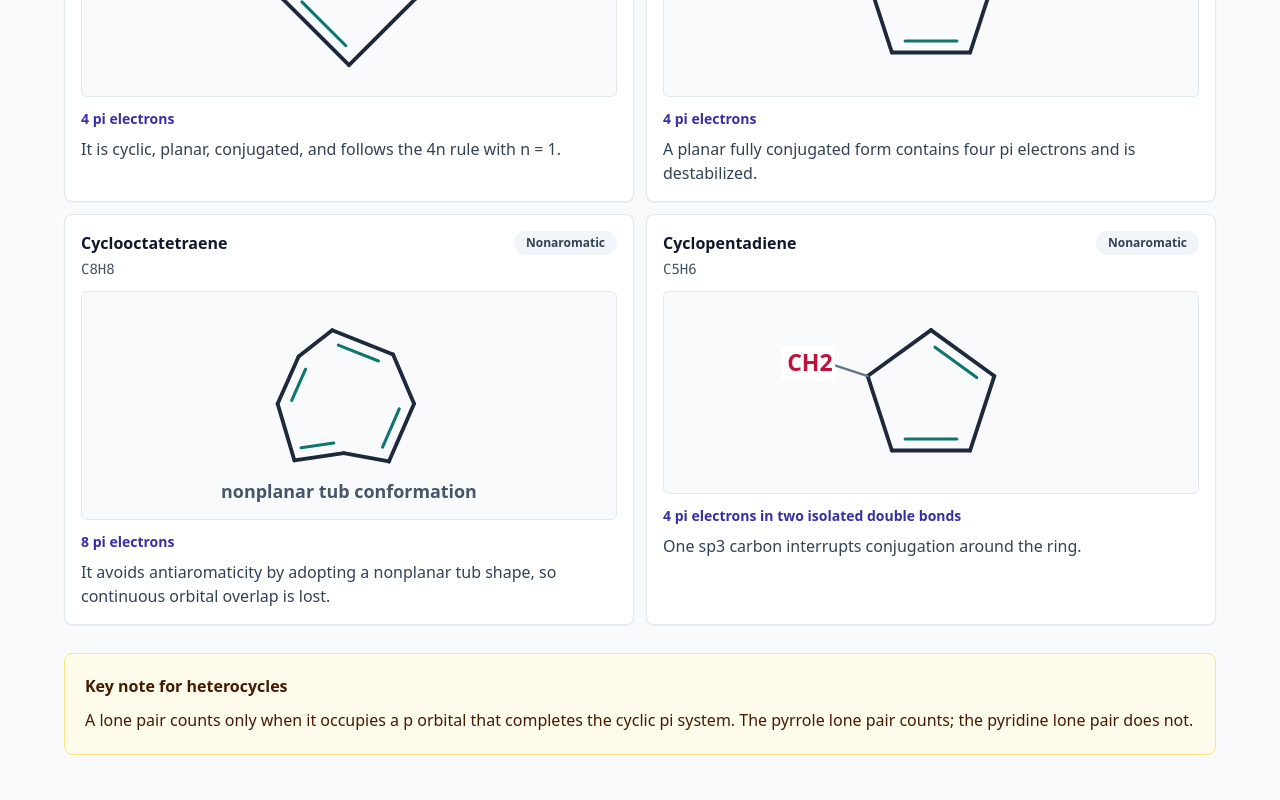
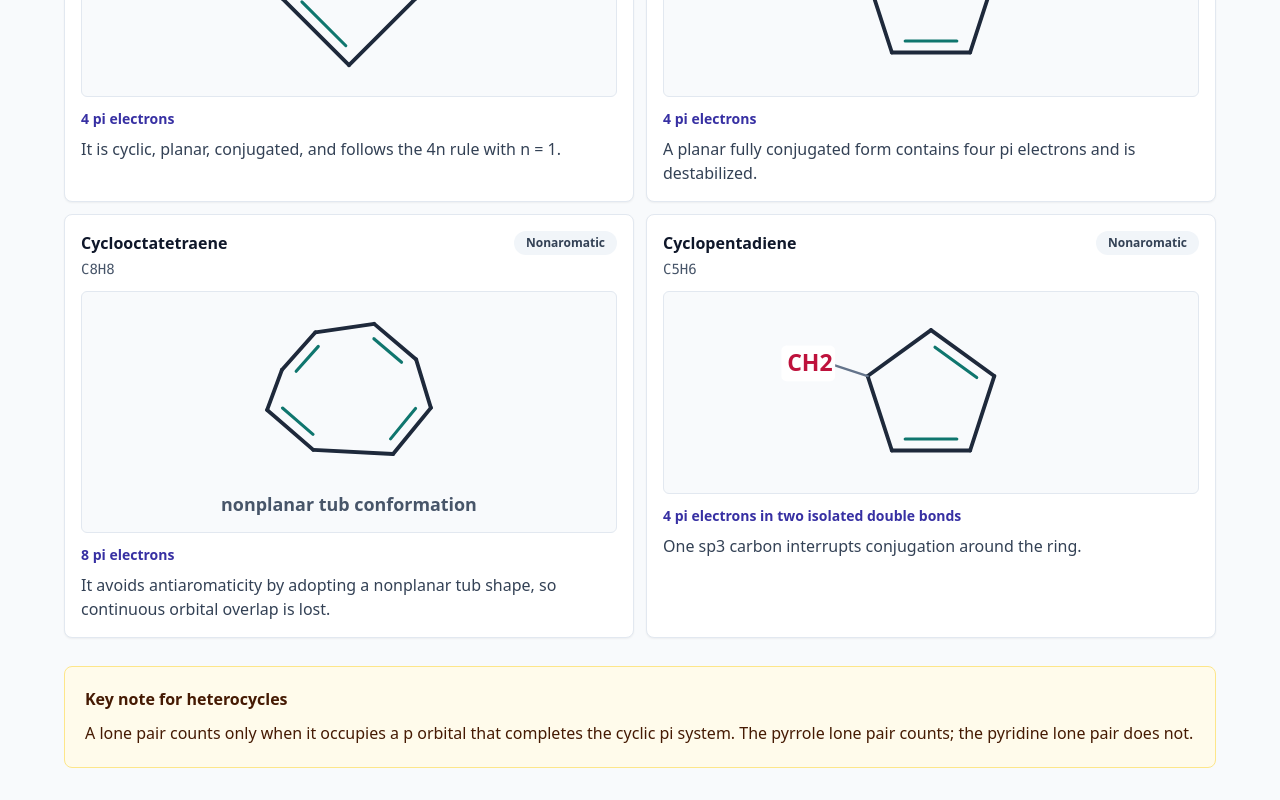
Before and after one commit to barham75/organic-project, a Next.js app: page /aromaticity in a window 1280 px wide. Shown: the part 1616-2416 px from the top of the page. Built offline with nearby package versions, Linux system fonts and the light colour scheme.

Commit message:
Clarify cyclooctatetraene tub structure

```diff
--- a/app/aromaticity/structure.tsx
+++ b/app/aromaticity/structure.tsx
@@ -43,8 +43,8 @@ export function AromaticStructure({ id, compact = false }: { id: string; compact
   const structure = structures[id as StructureId] ?? structures["generic-conjugated"];
   const isCyclooctatetraene = id === "cyclooctatetraene";
   const width = compact ? 250 : 320;
-  const height = compact ? (isCyclooctatetraene ? 165 : 145) : (isCyclooctatetraene ? 205 : 180);
-  const center = { x: width / 2, y: isCyclooctatetraene ? height / 2 - 8 : height / 2 + 3 };
+  const height = compact ? (isCyclooctatetraene ? 175 : 145) : (isCyclooctatetraene ? 220 : 180);
+  const center = { x: width / 2, y: isCyclooctatetraene ? height / 2 - 18 : height / 2 + 3 };
   const radius = compact ? 52 : 67;
   const points = isCyclooctatetraene ? cyclooctatetraeneTub(center, compact ? 0.82 : 1) : polygon(structure.atoms, center, radius);
 
@@ -89,14 +89,14 @@ function polygon(atoms: number, center: Point, radius: number) {
 
 function cyclooctatetraeneTub(center: Point, scale: number): Point[] {
   const raw = [
-    { x: -16, y: -62 },
-    { x: 42, y: -39 },
-    { x: 62, y: 8 },
-    { x: 38, y: 63 },
-    { x: -5, y: 55 },
-    { x: -52, y: 62 },
-    { x: -68, y: 8 },
-    { x: -48, y: -37 },
+    { x: -64, y: -18 },
+    { x: -32, y: -54 },
+    { x: 24, y: -62 },
+    { x: 64, y: -28 },
+    { x: 78, y: 18 },
+    { x: 42, y: 62 },
+    { x: -34, y: 58 },
+    { x: -78, y: 20 },
   ];
 
   return raw.map((point) => ({
```
